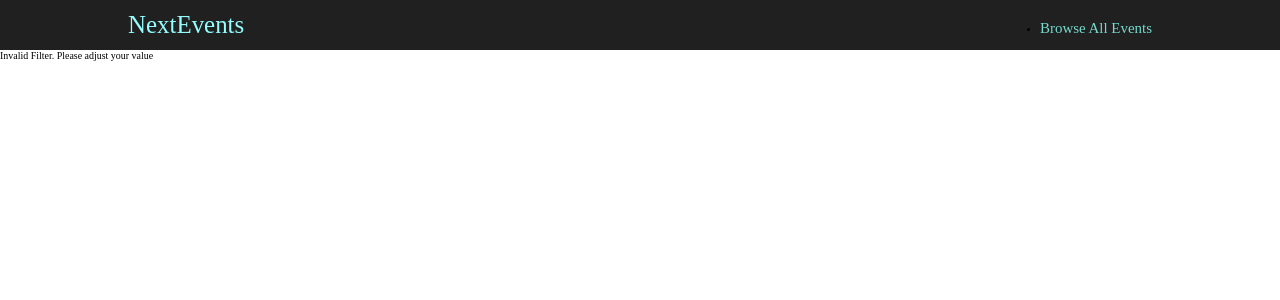
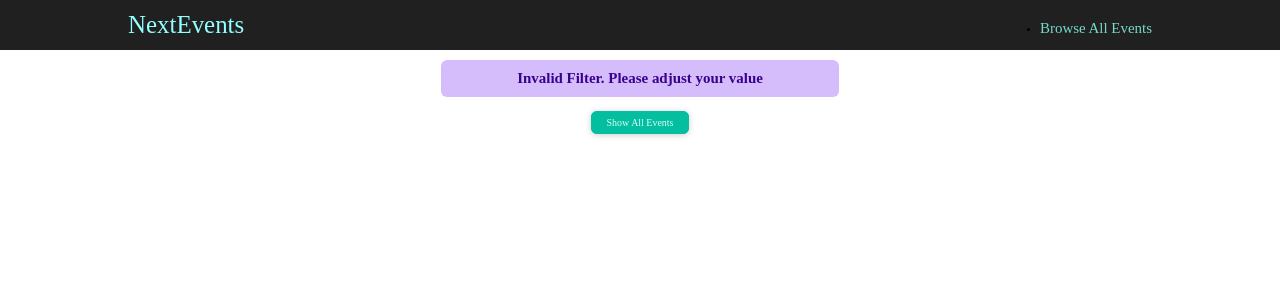
Before and after one commit to guilhermeferreira0/next-using-pages-router, a Next.js app: page /events/e2 in a window 1280 px wide. Shown: the top 300 px of the page. Built offline with nearby package versions, Linux system fonts and the light colour scheme.

Commit message:
Adding error messages

```diff
--- /dev/null
+++ b/src/components/ui/error-alert/error-alert.js
@@ -0,0 +1,7 @@
+import classes from './error-alert.module.css';
+
+function ErrorAlert(props) {
+  return <div className={classes.alert}>{props.children}</div>;
+}
+
+export default ErrorAlert;
--- /dev/null
+++ b/src/components/ui/error-alert/error-alert.module.css
@@ -0,0 +1,25 @@
+.alert {
+  margin: 1rem auto;
+  padding: 1rem 2rem;
+  width: 90%;
+  max-width: 40rem;
+  background-color: #d5bdfc;
+  color: #38028d;
+  font-weight: bold;
+  font-size: 1.5rem;
+  text-align: center;
+  border-radius: 6px;
+  animation: alertMessage .8s ease-in-out;
+}
+
+@keyframes alertMessage {
+  0% {
+    transform: translate(0, 50px);
+    opacity: 0;
+  }
+
+  100% {
+    transform: translate(0px, 0px);
+    opacity: 1;
+  }
+}
--- a/src/pages/events/[...slug].jsx
+++ b/src/pages/events/[...slug].jsx
@@ -1,5 +1,7 @@
 import { EventList } from "@/components/events/event-list";
 import ResultsTitle from "@/components/results-title/results-title";
+import { Button } from "@/components/ui/button";
+import ErrorAlert from "@/components/ui/error-alert/error-alert";
 import { getFilteredEvents } from "@/dummy-data";
 import { notFound } from "next/navigation";
 import { useRouter } from "next/router";
@@ -9,7 +11,7 @@
   const router = useRouter();
   const filterData = router.query.slug;
 
-  if (!filterData) return <p className="center">Loading...</p>
+  if (!filterData) return <p className="center">Loading...</p>;
   const year = Number(filterData[0]);
   const month = Number(filterData[1]);
   const invalidData = filterData[2];
@@ -22,14 +24,32 @@
       year < 2021 ||
       month < 1 ||
       month > 12
-    ) return <p>Invalid Filter. Please adjust your value</p>
+    ) return (
+      <Fragment>
+        <ErrorAlert>
+          <p>Invalid Filter. Please adjust your value</p>
+        </ErrorAlert>
+        <div className="center">
+          <Button link='/events'>Show All Events</Button>
+        </div>
+      </Fragment>
+    );
 
   const filteredEvents = getFilteredEvents({
     year: year,
     month: month
   });
   if (!filteredEvents || filteredEvents.length === 0) {
-    return <p>No events found for the chosen filter!</p>
+    return (
+      <Fragment>
+        <ErrorAlert>
+          <p>No events found for the chosen filter!</p>
+        </ErrorAlert>
+        <div className="center">
+          <Button link='/events'>Show All Events</Button>
+        </div>
+      </Fragment>
+    );
   }
 
   const newMonth = month - 1;
--- a/src/pages/events/[eventId].jsx
+++ b/src/pages/events/[eventId].jsx
@@ -5,12 +5,13 @@
 import EventSummary from "@/components/event-detail/event-summary";
 import EventLogistics from "@/components/event-detail/event-logistics";
 import EventContent from "@/components/event-detail/event-content";
+import ErrorAlert from "@/components/ui/error-alert/error-alert";
 
 export default function EventDetailPage() {
   const router = useRouter();
   const event = getEventById(router.query.eventId);
 
-  if (!event) return <p>No Event Found!</p>
+  if (!event) return <ErrorAlert><p>No Event Found!</p></ErrorAlert>;
 
   return (
     <Fragment>
--- a/src/styles/globals.css
+++ b/src/styles/globals.css
@@ -20,3 +20,8 @@
 h1 {
   font-size: 2rem;
 }
+
+.center {
+  padding: 1rem;
+  text-align: center;
+}
```
